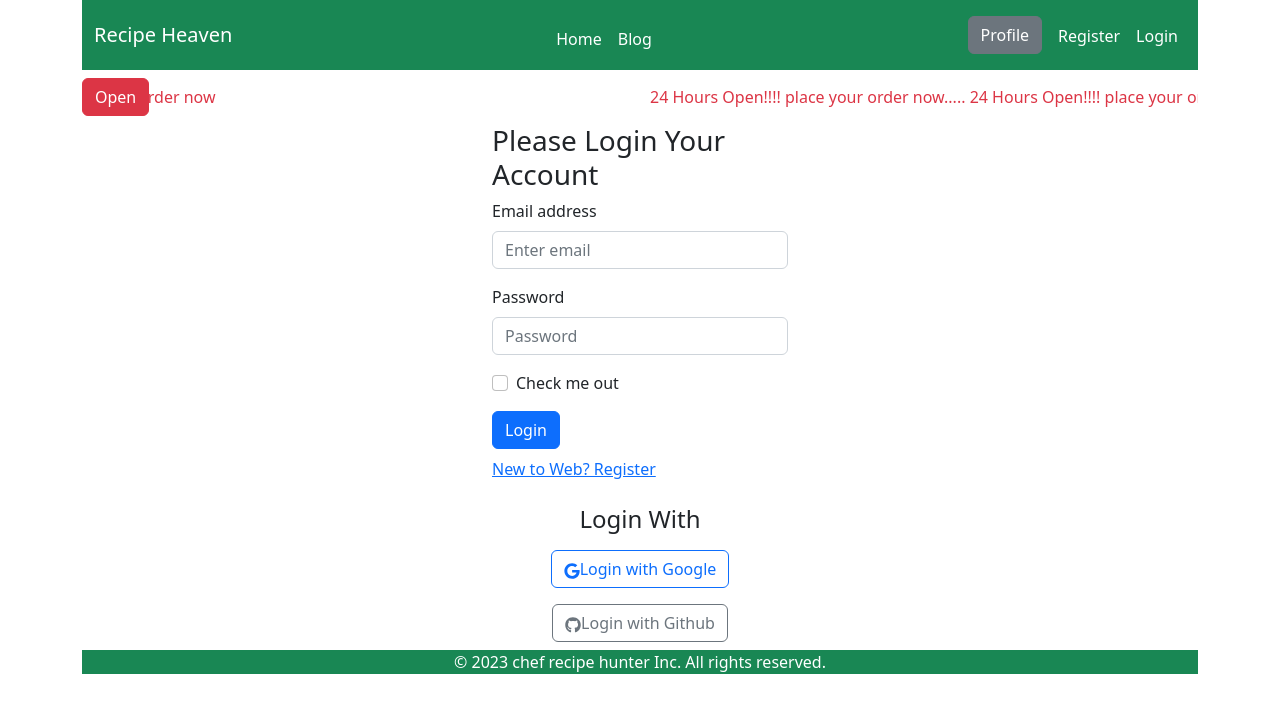
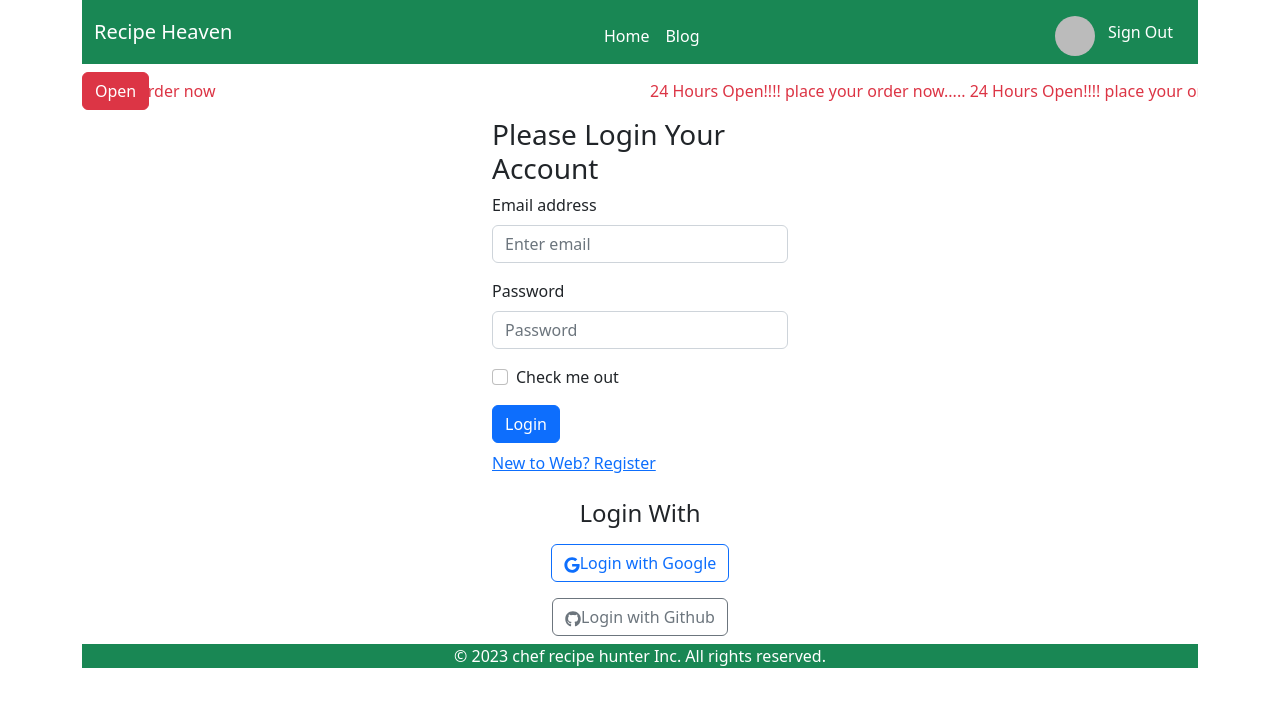
Before and after one commit to Sahrial-alam34/chef-recipe-heaven-client, a React (Vite) app: page /login in a window 1280 px wide. Shown: the top 712 px of the page. Built offline with nearby package versions, Linux system fonts and the light colour scheme; no server answers; sample sign-in values are in the browser's storage.

Commit message:
loadding bar added and private router added

```diff
--- a/src/pages/Shared/Header/Header.jsx
+++ b/src/pages/Shared/Header/Header.jsx
@@ -1,13 +1,19 @@
 
 /* eslint-disable no-unused-vars */
-import React from 'react';
+import React, { useContext } from 'react';
 import { Button, Container, Nav, NavDropdown, Navbar } from 'react-bootstrap';
 import Marquee from 'react-fast-marquee';
 import { Link, NavLink } from 'react-router-dom';
+import { AuthContext } from '../../../providers/AuthProviders';
 
 
 const Header = () => {
+    const { user, logOut } = useContext(AuthContext);
 
+    const handleLogOut = () => {
+        logOut()
+
+    }
     return (
         <div className='container'>
             <Navbar collapseOnSelect expand="lg" bg="success" variant="success" >
@@ -21,10 +27,10 @@ const Header = () => {
 
                         </Nav>
                         <Nav>
-                            <Nav.Link eventKey={2} href="/login">
 
-                                <Button variant="secondary">Profile</Button>{' '}
-                            </Nav.Link>
+                            {
+                                user ? <span className='d-flex'>
+                                    <img className='rounded-circle mt-2' style={{ height: '40px', width: '40px' }} src={user.photoURL} alt="" /> <button onClick={handleLogOut} className='btn btn secondary text-white'>Sign Out</button> </span> : <div>
                                     <NavLink
                                         to="/register"
                                         className='text-white mt-2 p-2 text-decoration-none'
@@ -32,12 +38,13 @@ const Header = () => {
                                     >
                                         Register
                                     </NavLink>
+                                    <NavLink to='/login' className='text-white mt-2 p-2 text-decoration-none'>Login</NavLink>
+                                </div>
+                            }
 
-
-
-                            <NavLink to='/login' className='text-white mt-2 p-2 text-decoration-none'>Login</NavLink>
                         </Nav>
                     </Navbar.Collapse>
+
                 </Container>
             </Navbar>
 
--- a/src/providers/AuthProviders.jsx
+++ b/src/providers/AuthProviders.jsx
@@ -1,6 +1,6 @@
 /* eslint-disable react/prop-types */
 /* eslint-disable no-unused-vars */
-import React, { createContext, useState } from 'react';
+import React, { createContext, useEffect, useState } from 'react';
 import {GithubAuthProvider, GoogleAuthProvider, createUserWithEmailAndPassword, getAuth, onAuthStateChanged, signInWithEmailAndPassword, signInWithPopup, signOut} from 'firebase/auth'
 import app from '../firebase/firebase.config';
 export const AuthContext = createContext(null);
@@ -10,6 +10,7 @@ const googleAuthProvider = new GoogleAuthProvider();
 const githubAuthProvider = new GithubAuthProvider();
 const AuthProviders = ({children}) => {
     const [user, setUser] = useState(null);
+    const [loading, setLoading] = useState(true);
 
     const createUser = (email, password) =>{
         return createUserWithEmailAndPassword(auth, email,password)
@@ -26,12 +27,31 @@ const AuthProviders = ({children}) => {
     const signInWithGithub = () =>{
         signInWithPopup(auth, githubAuthProvider)
     }
+
+    const logOut = () =>{
+        signOut(auth);
+    }
+
+    // observe auth state change
+    useEffect(()=>{
+        const unsubscribe = onAuthStateChanged(auth, currentUser=>{
+            console.log('auth state change', currentUser);
+            setUser(currentUser);
+            setLoading(false);
+        })
+
+        return ()=>{
+            unsubscribe();
+        }
+    },[])
     const authInfo= {
         user,
         createUser,
         signIn,
         signInWithGoogle,
-        signInWithGithub
+        signInWithGithub,
+        logOut,
+        loading
     }
     return (
         <AuthContext.Provider value={authInfo}>
--- /dev/null
+++ b/src/routes/PrivateRoute.jsx
@@ -0,0 +1,19 @@
+/* eslint-disable react/prop-types */
+/* eslint-disable no-unused-vars */
+import React, { useContext } from 'react';
+import { AuthContext } from '../providers/AuthProviders';
+import { Navigate } from 'react-router-dom';
+
+const PrivateRoute = ({children}) => {
+    const {user,loading} = useContext(AuthContext);
+    if(loading){
+        return <div className="spinner-border text-success" role="status">
+        <span className="visually-hidden">Loading...</span>
+      </div>
+    }
+    if(user){
+        return children;
+    }
+    return <Navigate to='/login'></Navigate>
+}
+export default PrivateRoute;
--- a/src/routes/Routes.jsx
+++ b/src/routes/Routes.jsx
@@ -5,6 +5,7 @@ import Home from "../pages/Home/Home/Home";
 import Register from "../components/Register/Register";
 import Login from "../components/Login/Login";
 import Blog from "../components/Blog/Blog";
+import PrivateRoute from "./PrivateRoute";
 
 const router = createBrowserRouter([
     {
@@ -25,7 +26,7 @@ const router = createBrowserRouter([
             },
             {
                 path:'/blog',
-                element:<Blog></Blog>
+                element:<PrivateRoute><Blog></Blog></PrivateRoute>
             }
 
         ]
```
Lines whose indentation alone changed are shown as unchanged.
